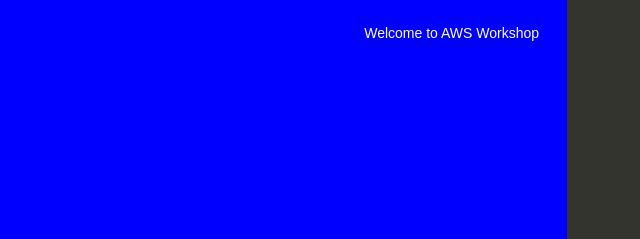
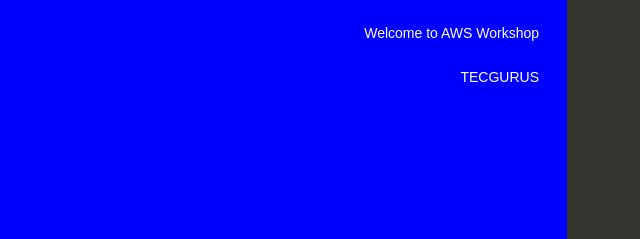
Before and after one commit to kanduc/workshop-aws, a website: page index.html in a window 1280 px wide. Shown: the part 374-613 px from the top of the page, 73-713 px from the left. Drawn offline with Linux system fonts and the light colour scheme.

Commit message:
add tecgurus

```diff
--- a/index.html
+++ b/index.html
@@ -78,6 +78,7 @@
       <p>Your first AWS Elastic Beanstalk Node.js application is now running on your own dedicated environment in the AWS Cloud</p>
       <p>This environment is launched with Elastic Beanstalk Node.js Platform</p>
       <p>Welcome to AWS Workshop</p>
+      <p>TECGURUS</p>
     </div>
     <div class="linksColumn">
       <h2>What's Next?</h2>
```
